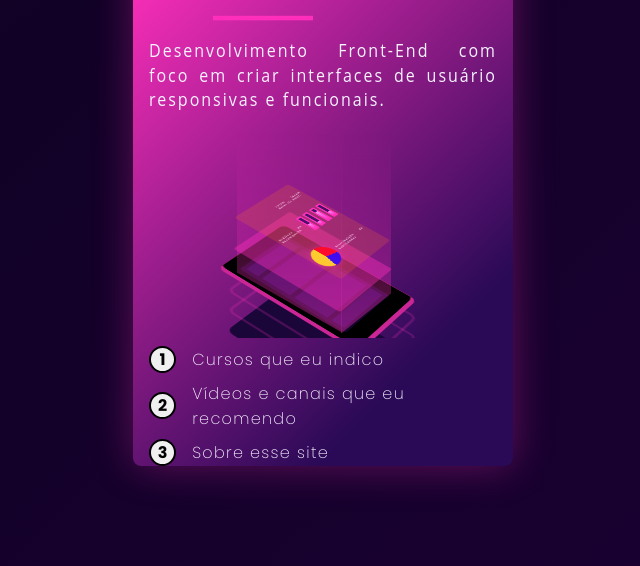
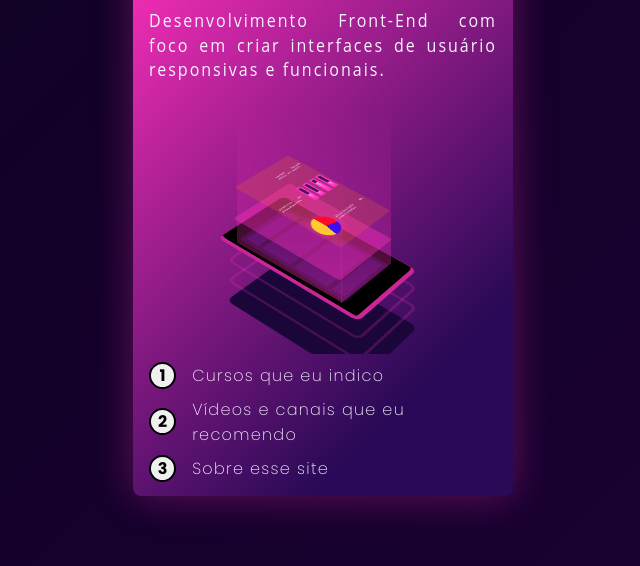
Before and after one commit to DavsonMelo/portfolio, a plain HTML site: page index.html in a window 1280 px wide. Shown: the part 234-800 px from the top of the page, without its empty margins (317-957 px from the left). Drawn offline with Linux system fonts and the light colour scheme; grey boxes are pictures that could not be loaded.

Commit message:
testando altura e largura 2

```diff
--- a/style.css
+++ b/style.css
@@ -30,7 +30,7 @@ body {
     box-shadow: 0 0 40px #ff2fbc55;
     border-radius: 0.5rem;
     width: 380px;
-    height: 600px;
+    height: 660px;
 
     overflow-y: auto;
 
```
